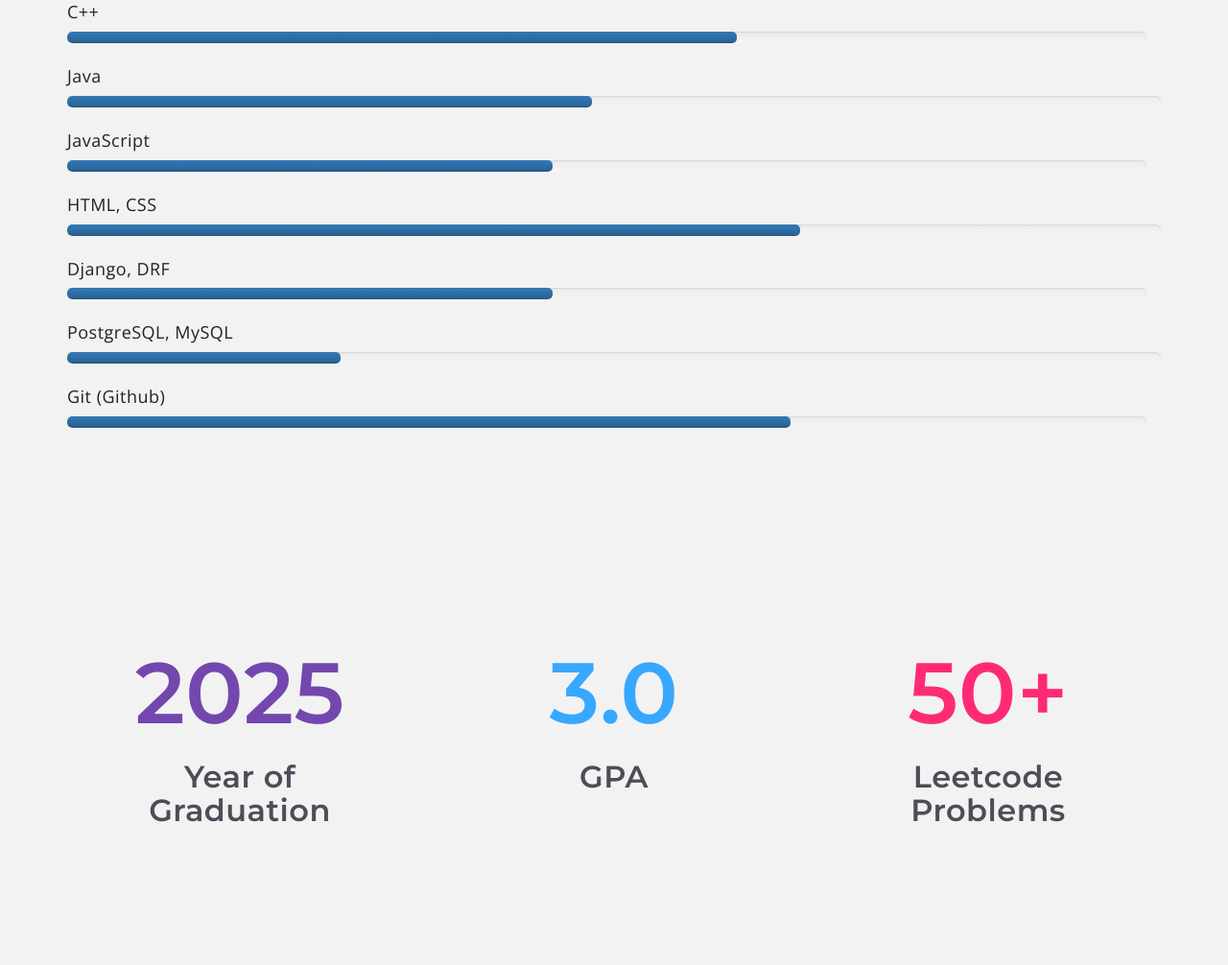
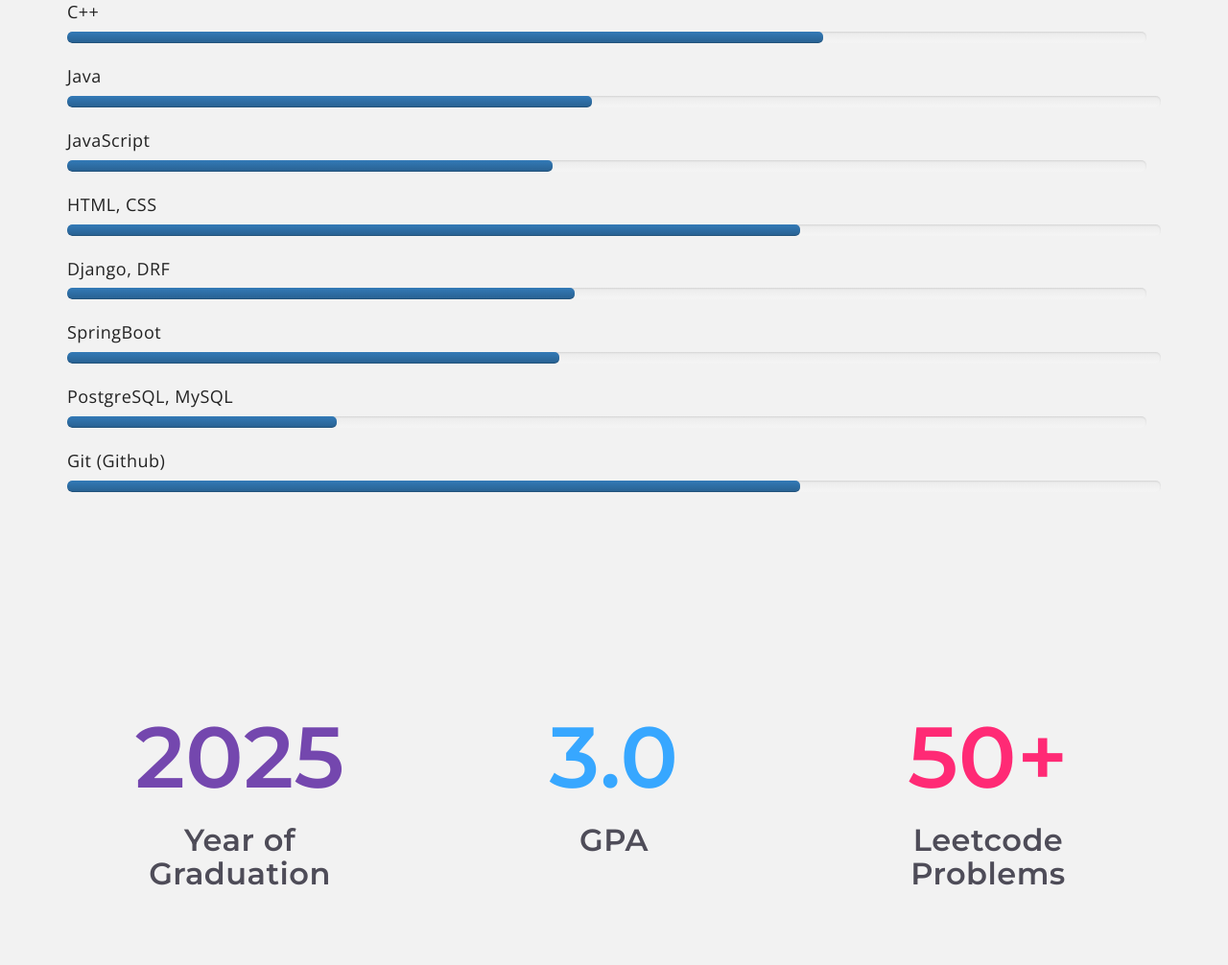
Before and after one commit to raylandho/raylandho.github.io, a plain HTML site: page index.html in a window 1280 px wide. Shown: the part 2551-3557 px from the top of the page at 96% size. Drawn offline with nearby package versions, Linux system fonts and the light colour scheme; a script that the page names is missing.

Commit message:
springboot

```diff
--- a/index.html
+++ b/index.html
@@ -192,14 +192,14 @@
               <div class="skill">
                 <h4>Python</h4>
                 <div class="progress">
-                  <div class="progress-bar bg-success" role="progressbar" style="width: 75%;" aria-valuenow="85" aria-valuemin="0" aria-valuemax="100"></div>
+                  <div class="progress-bar bg-success" role="progressbar" style="width: 62%;" aria-valuenow="85" aria-valuemin="0" aria-valuemax="100"></div>
                 </div>
               </div>
               <!-- Skill: C++ -->
               <div class="skill">
                 <h4>C++</h4>
                 <div class="progress">
-                  <div class="progress-bar bg-success" role="progressbar" style="width: 62%;" aria-valuenow="85" aria-valuemin="0" aria-valuemax="100"></div>
+                  <div class="progress-bar bg-success" role="progressbar" style="width: 70%;" aria-valuenow="85" aria-valuemin="0" aria-valuemax="100"></div>
                 </div>
               </div>
               <!-- Skill: java -->
@@ -226,6 +226,13 @@
               <!-- Skill: Django -->
               <div class="skill">
                 <h4>Django, DRF</h4>
+                <div class="progress">
+                  <div class="progress-bar bg-success" role="progressbar" style="width: 47%;" aria-valuenow="85" aria-valuemin="0" aria-valuemax="100"></div>
+                </div>
+              </div>
+              <!-- Skill: SpringBoot -->
+              <div class="skill">
+                <h4>SpringBoot</h4>
                 <div class="progress">
                   <div class="progress-bar bg-success" role="progressbar" style="width: 45%;" aria-valuenow="85" aria-valuemin="0" aria-valuemax="100"></div>
                 </div>
```
